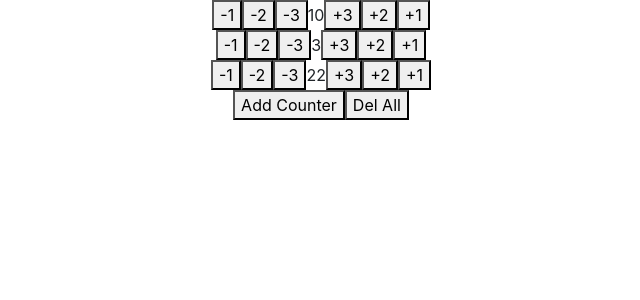
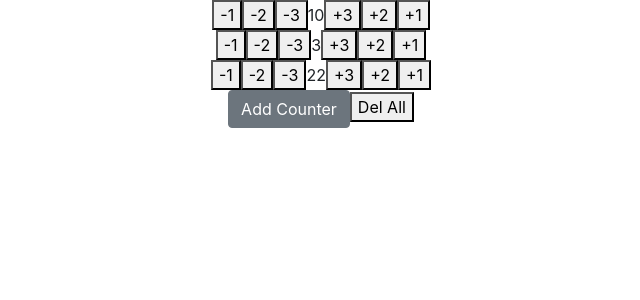
Before and after one commit to Mikirtumov/React-Counter, a React (Create React App) app: page / in a window 1280 px wide. Shown: the top 300 px of the page, without its empty margins (319-959 px from the left). Built offline with nearby package versions, Linux system fonts and the light colour scheme.

Commit message:
button style

```diff
--- a/src/App.js
+++ b/src/App.js
@@ -31,7 +31,7 @@ function App() {
             index={i}
             plusMinus={plusMinus}
             />)}
-        <button onClick={addCounters}>Add Counter</button>
+        <button type="button" className="btn btn-secondary" onClick={addCounters}>Add Counter</button>
         <button onClick={delAll}>Del All</button>
     </div>
   );
```
